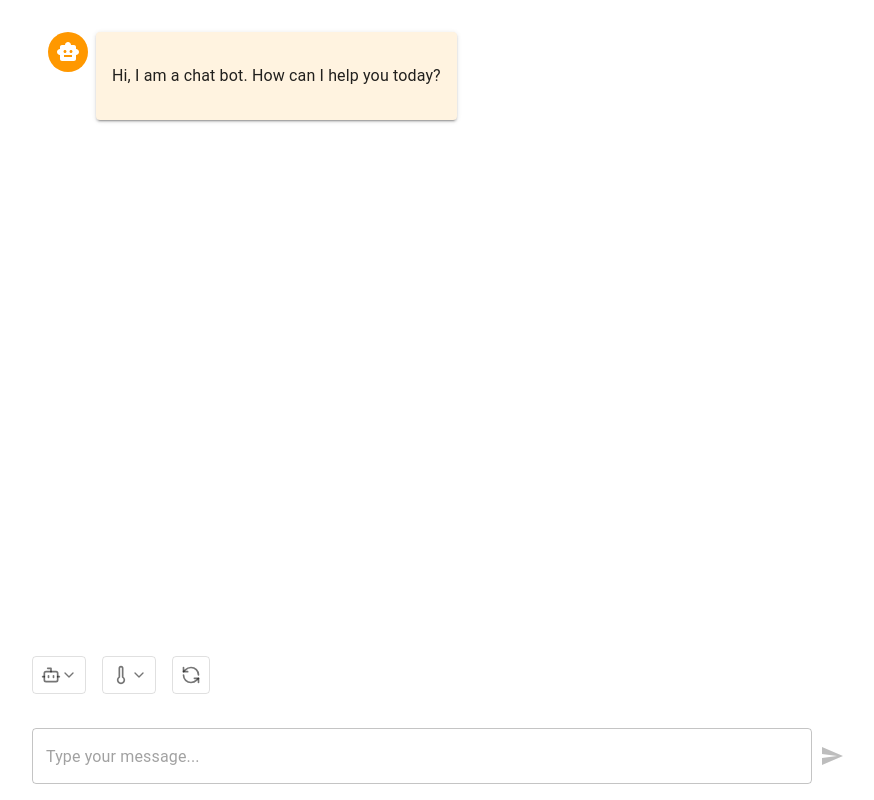
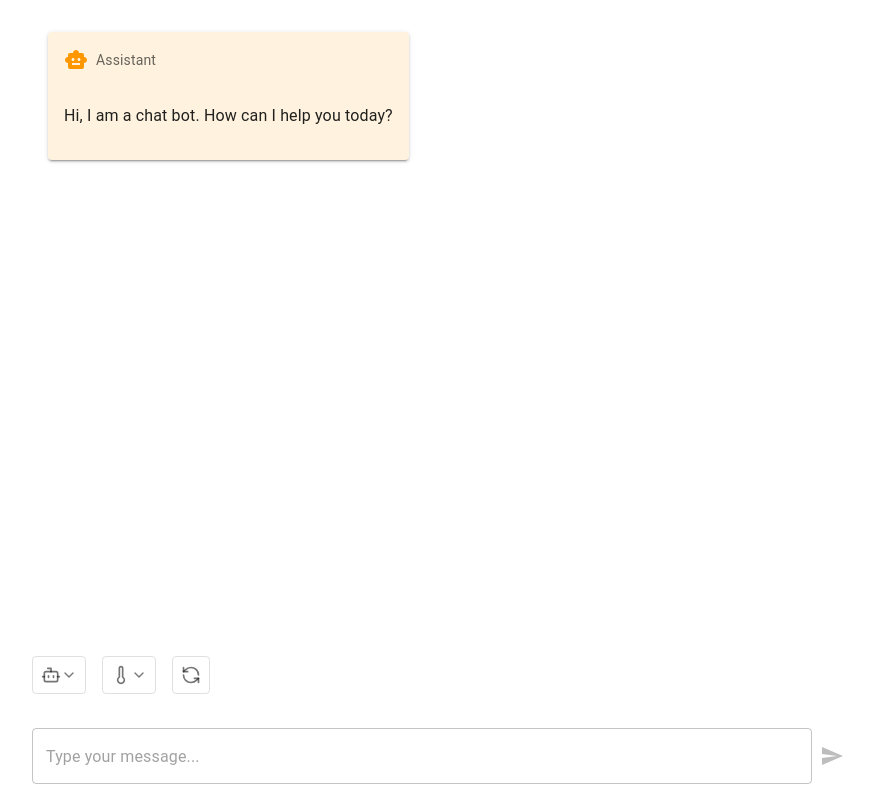
Before and after one commit to IndrajeetPatil/chatgpt-clone, a Next.js app in the folder frontend/: page /chat in a window 1280 px wide. Shown: the whole page, without its empty margins (198-1072 px from the left). Built offline with nearby package versions, Linux system fonts and the light colour scheme.

Commit message:
use more of the horizontal real estate

```diff
--- a/frontend/app/chat/page.tsx
+++ b/frontend/app/chat/page.tsx
@@ -1,9 +1,10 @@
 "use client";
 
+import { RefreshCcw } from "lucide-react";
 import { useEffect, useState } from "react";
+
 import useAssistantResponse from "@/client/hooks/useAssistantResponse";
 import { AssistantModel, AssistantTemperature } from "@/client/types/assistant";
-import { RefreshCcw } from "lucide-react";
 import {
   Alert,
   Box,
@@ -11,7 +12,6 @@ import {
   Container,
   CssBaseline,
   IconButton,
-  Paper,
   Stack,
   Tooltip,
 } from "@mui/material";
--- a/frontend/components/messages/AssistantMessage.tsx
+++ b/frontend/components/messages/AssistantMessage.tsx
@@ -5,7 +5,7 @@ import { darcula } from "react-syntax-highlighter/dist/esm/styles/prism";
 
 import FileCopyIcon from "@mui/icons-material/FileCopy";
 import SmartToyIcon from "@mui/icons-material/SmartToy";
-import { Avatar, Box, IconButton, Paper, Tooltip } from "@mui/material";
+import { Box, IconButton, Paper, Tooltip, Typography } from "@mui/material";
 
 interface AssistantMessageProps {
   content: string;
@@ -45,7 +45,7 @@ const AssistantMessage: React.FC<AssistantMessageProps> = ({
       const codeContent = String(children).replace(/\n$/, "");
 
       return !inline && match ? (
-        <Box position="relative">
+        <Box position="relative" sx={{ mt: 2 }}>
           <SyntaxHighlighter style={darcula} language={match[1]} PreTag="div">
             {codeContent}
           </SyntaxHighlighter>
@@ -58,12 +58,13 @@ const AssistantMessage: React.FC<AssistantMessageProps> = ({
                 right: 4,
                 backgroundColor: "#ff9800",
                 color: "#fff",
+                fontSize: 18,
                 "&:hover": {
                   backgroundColor: "#e65100",
                 },
               }}
             >
-              <FileCopyIcon />
+              <FileCopyIcon fontSize="small" />
             </IconButton>
           </Tooltip>
         </Box>
@@ -72,6 +73,7 @@ const AssistantMessage: React.FC<AssistantMessageProps> = ({
           style={{
             backgroundColor: "#f5f5f5",
             borderRadius: "4px",
+            padding: "0 4px",
           }}
         >
           {children}
@@ -82,9 +84,6 @@ const AssistantMessage: React.FC<AssistantMessageProps> = ({
 
   return (
     <Box display="flex" justifyContent="flex-start" mb={2}>
-      <Avatar sx={{ bgcolor: "#ff9800", mr: 1 }}>
-        <SmartToyIcon />
-      </Avatar>
       <Paper
         elevation={2}
         sx={{
@@ -94,9 +93,27 @@ const AssistantMessage: React.FC<AssistantMessageProps> = ({
           wordWrap: "break-word",
           overflowWrap: "anywhere",
           position: "relative",
+          display: "flex",
+          flexDirection: "column",
         }}
       >
-        <ReactMarkdown components={renderers}>{content}</ReactMarkdown>
+        {/* Icon on the first line */}
+        <Box display="flex" alignItems="center" mb={1}>
+          <SmartToyIcon
+            sx={{
+              color: "#ff9800",
+              fontSize: "1.5rem",
+              mr: 1,
+            }}
+          />
+          <Typography variant="body2" color="textSecondary">
+            Assistant
+          </Typography>
+        </Box>
+        {/* Content starts on the second line */}
+        <Typography variant="body1" component="div" sx={{ mt: 1 }}>
+          <ReactMarkdown components={renderers}>{content}</ReactMarkdown>
+        </Typography>
         {!isFirstMessage && (
           <Tooltip title={copied ? "Copied!" : "Copy entire message"}>
             <IconButton
@@ -107,12 +124,13 @@ const AssistantMessage: React.FC<AssistantMessageProps> = ({
                 right: 4,
                 backgroundColor: "#ff9800",
                 color: "#fff",
+                fontSize: 18,
                 "&:hover": {
                   backgroundColor: "#e65100",
                 },
               }}
             >
-              <FileCopyIcon />
+              <FileCopyIcon fontSize="small" />
             </IconButton>
           </Tooltip>
         )}
--- a/frontend/components/messages/UserMessage.tsx
+++ b/frontend/components/messages/UserMessage.tsx
@@ -1,7 +1,6 @@
 import React from "react";
-
 import PersonIcon from "@mui/icons-material/Person";
-import { Avatar, Box, Paper, Typography } from "@mui/material";
+import { Box, Paper, Typography } from "@mui/material";
 
 interface UserMessageProps {
   content: string;
@@ -16,13 +15,28 @@ const UserMessage: React.FC<UserMessageProps> = ({ content }) => (
         backgroundColor: "#e3f2fd",
         maxWidth: "70%",
         wordWrap: "break-word",
+        display: "flex",
+        flexDirection: "column",
       }}
     >
-      <Typography variant="body1">{content}</Typography>
+      {/* Icon on the first line */}
+      <Box display="flex" alignItems="center" mb={1}>
+        <PersonIcon
+          sx={{
+            color: "#1976d2",
+            fontSize: "1.5rem",
+            mr: 1,
+          }}
+        />
+        <Typography variant="body2" color="textSecondary">
+          User
+        </Typography>
+      </Box>
+      {/* Content starts on the second line */}
+      <Typography variant="body1" component="div" sx={{ mt: 1 }}>
+        {content}
+      </Typography>
     </Paper>
-    <Avatar sx={{ bgcolor: "#1976d2", ml: 1 }}>
-      <PersonIcon />
-    </Avatar>
   </Box>
 );
 
--- a/frontend/components/parameters/AssistantParameters.tsx
+++ b/frontend/components/parameters/AssistantParameters.tsx
@@ -1,7 +1,8 @@
+import { Bot, ChevronDown, Thermometer } from "lucide-react";
 import React, { useState } from "react";
-import { IconButton, Menu, MenuItem, Tooltip, Stack, Box } from "@mui/material";
-import { Bot, Thermometer, ChevronDown } from "lucide-react";
+
 import { AssistantModel, AssistantTemperature } from "@/client/types/assistant";
+import { Box, IconButton, Menu, MenuItem, Stack, Tooltip } from "@mui/material";
 
 interface AssistantParametersProps {
   model: AssistantModel;
```
Also changed, not shown: 1 other file (tests, documents, lock files or other folders).
